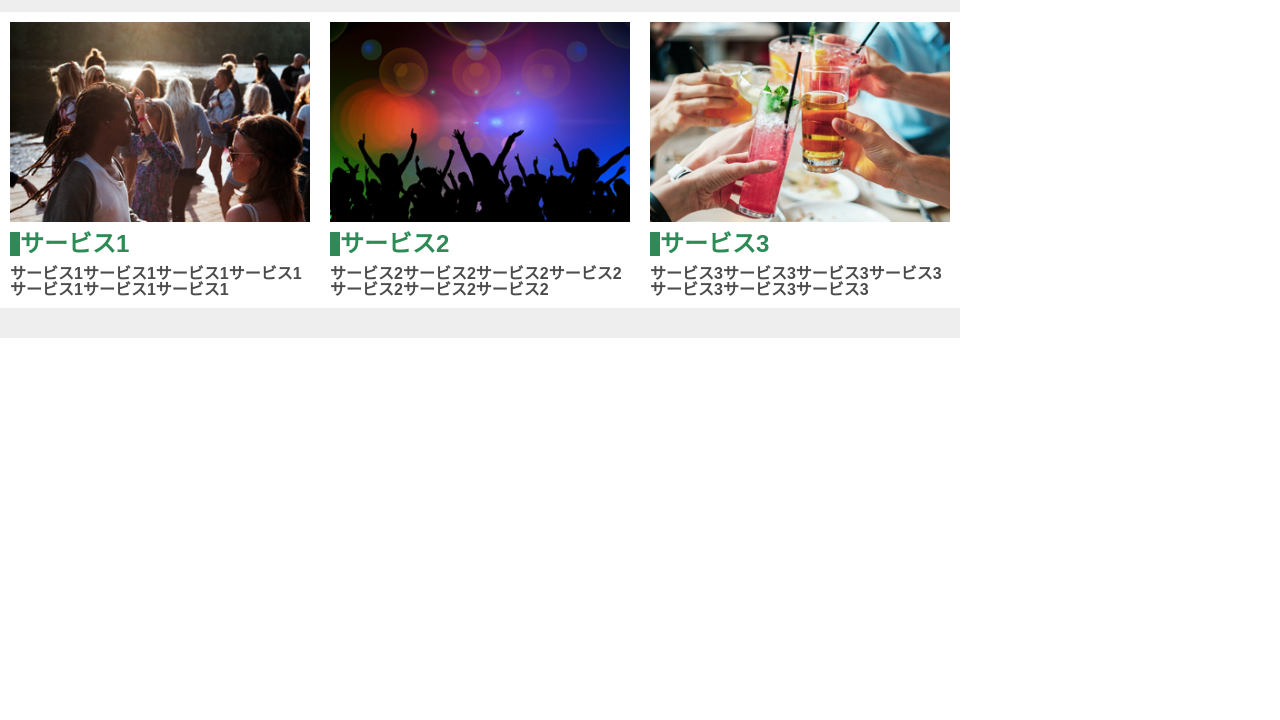
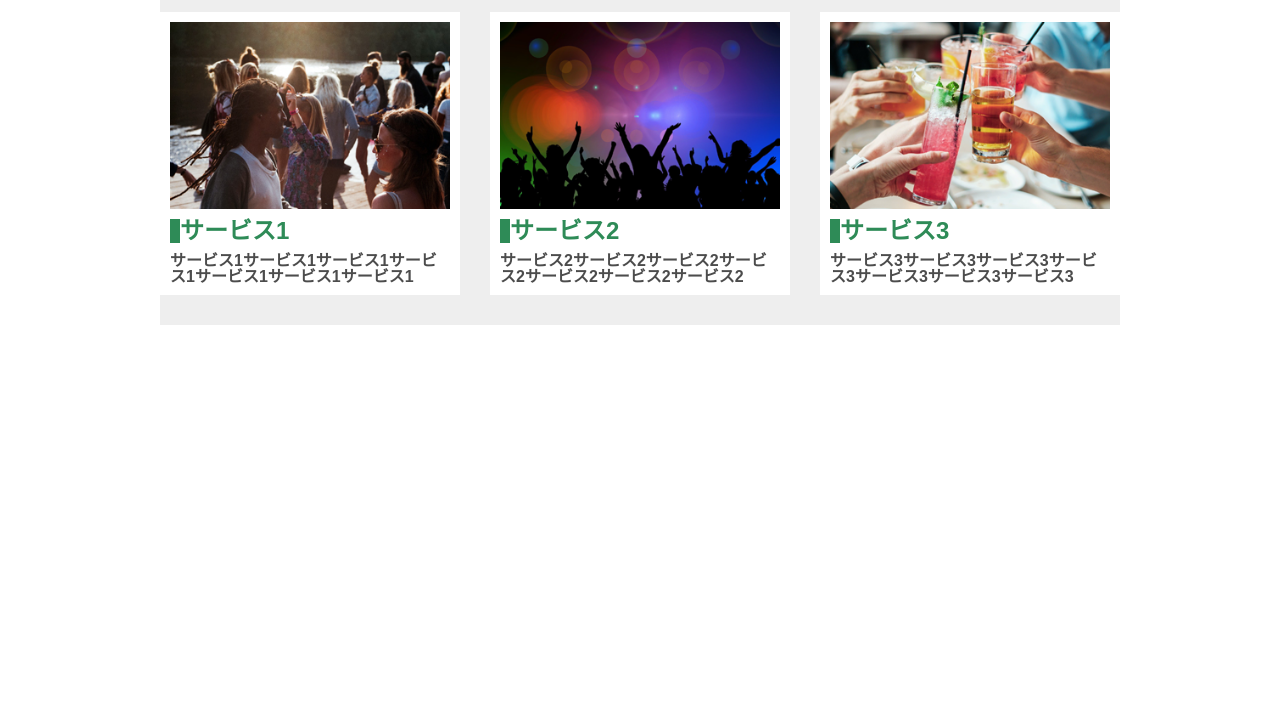
Before and after one commit to yuua712/yuuamurakami03, a plain HTML site: page kadai3_murakami03/index.html in a window 1280 px wide. Shown: the part 80-800 px from the top of the page. Drawn offline with Linux system fonts and the light colour scheme; files whose address does not match are found by name.

Commit message:
コーディング課題3修正

```diff
--- a/kadai3_murakami03/css/style.css
+++ b/kadai3_murakami03/css/style.css
@@ -1,7 +1,7 @@
 @charset "utf-8";
 
 #all {
-    display: inline-block;
+    margin: 0 auto;
     max-width: 960px;
     padding-bottom: 30px;
     background-color: #eeeeee;
@@ -20,11 +20,13 @@
 
 .box1 {
     background-color: white;
+    width: 31.25%;
 }
 
 .picture img {
     padding: 10px;
-    width: 300px;
+    width: 100%;
+    box-sizing: border-box;
 }
 
 .text h2 {
@@ -42,4 +44,8 @@
     .box {
         flex-direction: column;
     }
+
+    .box1 {
+        width: 100%;
+    }
 }
--- a/kadai3_murakami03/index.html
+++ b/kadai3_murakami03/index.html
@@ -12,21 +12,21 @@
         <h1>サービス</h1>
         <div class="box">
             <div class="box1">
-                <div class="picture"><img src="C:\Users\yuua\Desktop\yuuamurakami03\kadai3_murakami03\images\main_1.jpg"></div>
+                <div class="picture"><img src="./images/main_1.jpg" alt=""></div>
                 <div class="text">
                     <h2>サービス1</h2>
                     <p>サービス1サービス1サービス1サービス1サービス1サービス1サービス1</p>
                 </div>
             </div>
             <div class="box1">
-                <div class="picture"><img src="C:\Users\yuua\Desktop\yuuamurakami03\kadai3_murakami03\images\main_2.png"></div>
+                <div class="picture"><img src="./images/main_2.png" alt=""></div>
                 <div class="text">
                     <h2>サービス2</h2>
                     <p>サービス2サービス2サービス2サービス2サービス2サービス2サービス2</p>
                 </div>
             </div>
             <div class="box1">
-                <div class="picture"><img src="C:\Users\yuua\Desktop\yuuamurakami03\kadai3_murakami03\images\main_3.png"></div>
+                <div class="picture"><img src="./images/main_3.png" alt=""></div>
                 <div class="text">
                     <h2>サービス3</h2>
                     <p>サービス3サービス3サービス3サービス3サービス3サービス3サービス3</p>
```
